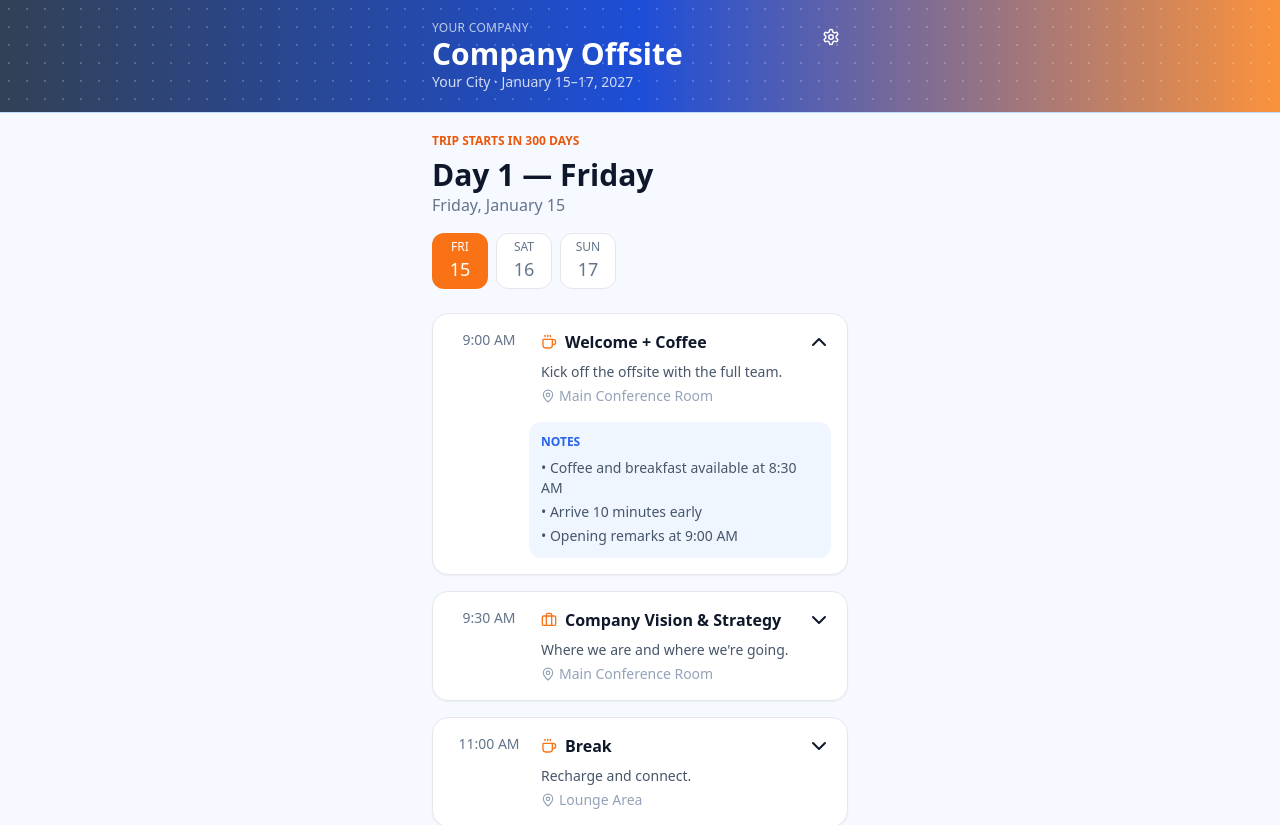
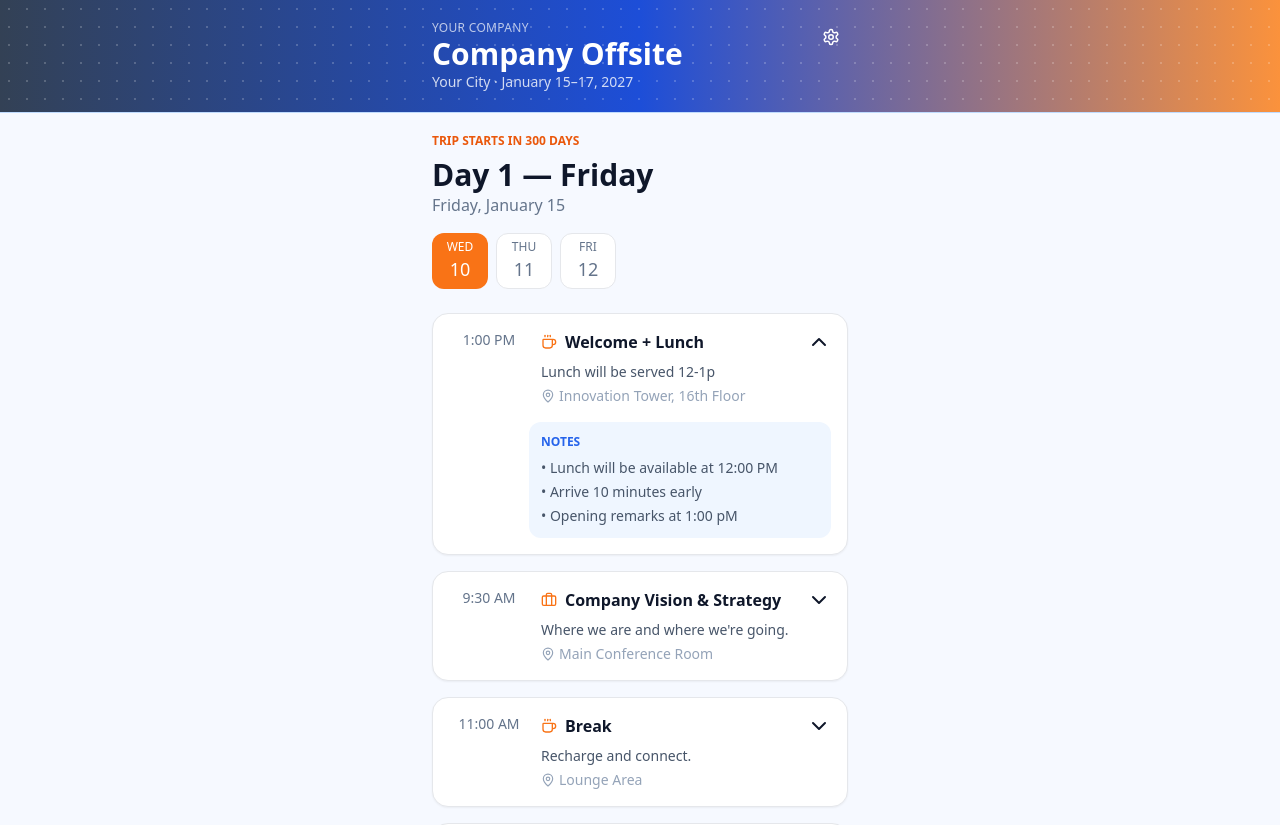
Before and after one commit to angelestrella1313-web/Testing, a Next.js app: page / in a window 1280 px wide. Shown: the top 825 px of the page. Built offline with nearby package versions, Linux system fonts and the light colour scheme.

Commit message:
Update page.tsx

```diff
--- a/app/page.tsx
+++ b/app/page.tsx
@@ -14,21 +14,21 @@ import {
 } from "lucide-react";
 
 const days = [
-  { short: "FRI", date: "15", active: true },
-  { short: "SAT", date: "16", active: false },
-  { short: "SUN", date: "17", active: false }
+  { short: "WED", date: "10", active: true },
+  { short: "THU", date: "11", active: false },
+  { short: "FRI", date: "12", active: false }
 ];
 
 const agendaItems = [
   {
-    time: "9:00 AM",
-    title: "Welcome + Coffee",
-    location: "Main Conference Room",
-    summary: "Kick off the offsite with the full team.",
+    time: "1:00 PM",
+    title: "Welcome + Lunch",
+    location: "Innovation Tower, 16th Floor",
+    summary: "Lunch will be served 12-1p",
     notes: [
-      "Coffee and breakfast available at 8:30 AM",
+      "Lunch will be available at 12:00 PM",
       "Arrive 10 minutes early",
-      "Opening remarks at 9:00 AM"
+      "Opening remarks at 1:00 pM"
     ],
     icon: Coffee
   },
```
